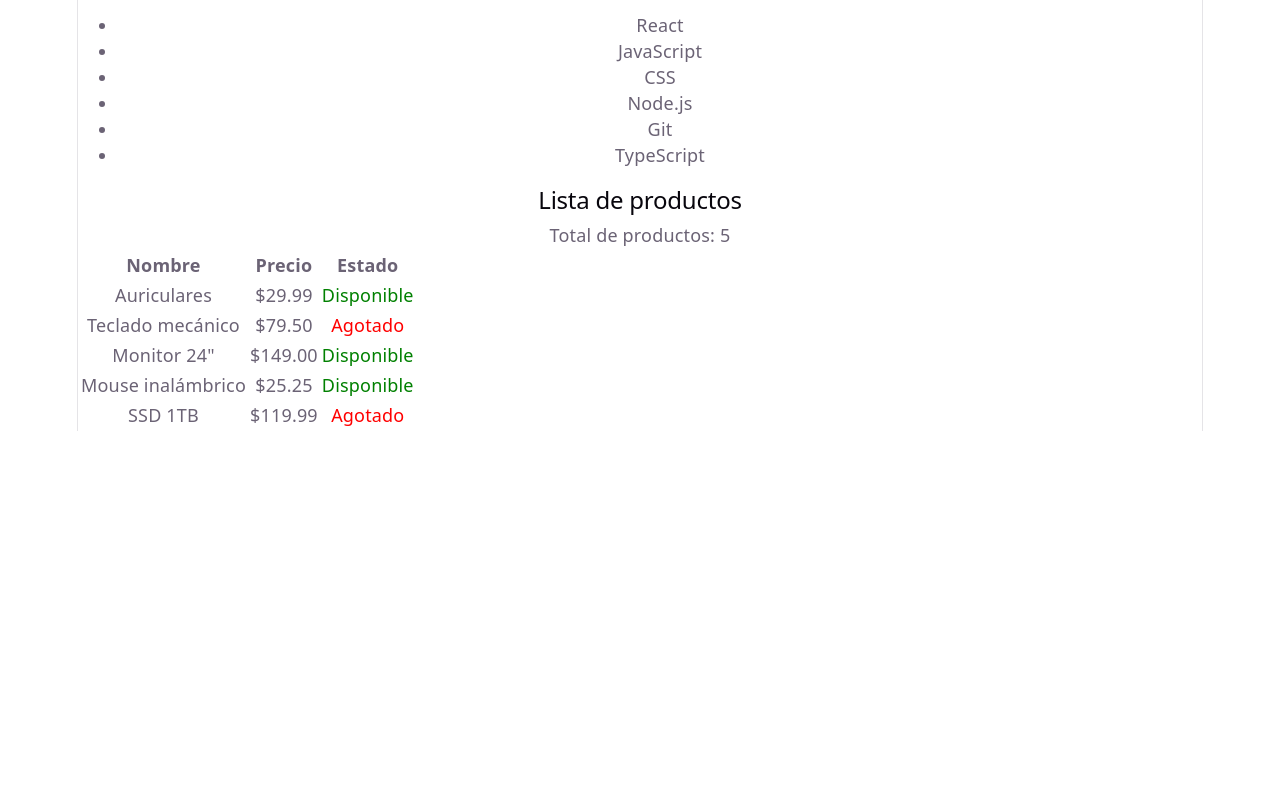
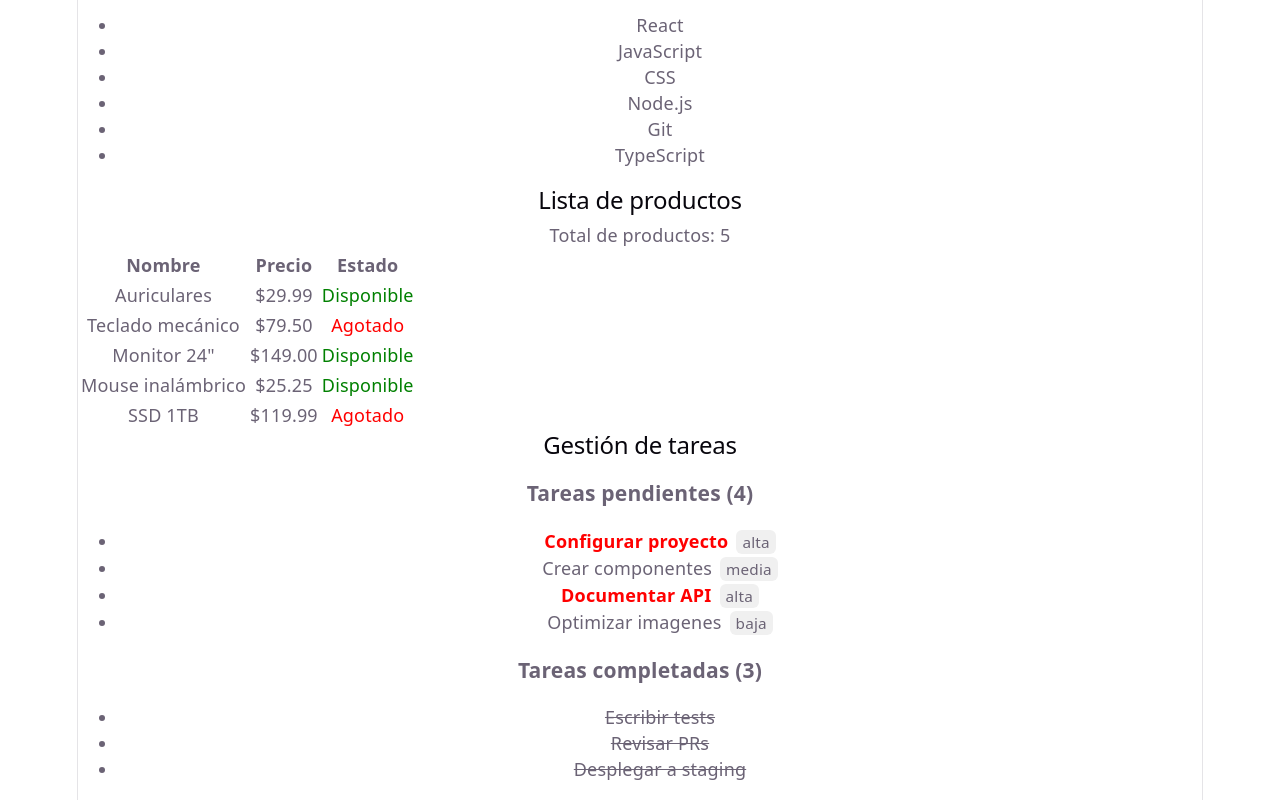
Before and after one commit to SkillR3X/mi-app-react, a React (Vite) app: page / in a window 1280 px wide. Shown: the part 475-1275 px from the top of the page. Before the commit the page ends 906 px from the top, so only its background shows below. Built offline with nearby package versions, Linux system fonts and the light colour scheme.

Commit message:
Ejercicio 7 laboratorio 2

```diff
--- a/src/App.jsx
+++ b/src/App.jsx
@@ -4,6 +4,7 @@ import EstadoPedido from './components/EstadoPedido'
 import MensajeBienvenida from './components/MensajeBienvenida'
 import ListaHabilidades from './components/ListaHabilidades'
 import ListaProductos from './components/ListaProductos'
+import ListaTareas from './components/ListaTareas'
 import './App.css'
 
 function App() {
@@ -15,6 +16,7 @@ function App() {
       <MensajeBienvenida />
       <ListaHabilidades />
       <ListaProductos />
+      <ListaTareas />
     </main>
   )
 }
--- /dev/null
+++ b/src/components/ListaTareas.jsx
@@ -0,0 +1,61 @@
+function ListaTareas() {
+  const tareas = [
+    { id: 1, titulo: 'Configurar proyecto', completada: false, prioridad: 'alta' },
+    { id: 2, titulo: 'Crear componentes', completada: false, prioridad: 'media' },
+    { id: 3, titulo: 'Escribir tests', completada: true, prioridad: 'baja' },
+    { id: 4, titulo: 'Documentar API', completada: false, prioridad: 'alta' },
+    { id: 5, titulo: 'Revisar PRs', completada: true, prioridad: 'media' },
+    { id: 6, titulo: 'Optimizar imagenes', completada: false, prioridad: 'baja' },
+    { id: 7, titulo: 'Desplegar a staging', completada: true, prioridad: 'alta' },
+  ]
+
+  const pendientes = tareas.filter((t) => !t.completada)
+  const completadas = tareas.filter((t) => t.completada)
+
+  return (
+    <section>
+      <h2>Gestión de tareas</h2>
+
+      <h3>Tareas pendientes ({pendientes.length})</h3>
+      {pendientes.length === 0 ? (
+        <p>No hay tareas pendientes</p>
+      ) : (
+        <ul>
+          {pendientes.map((t) => (
+            <li key={t.id}>
+              <span style={t.prioridad === 'alta' ? { color: 'red', fontWeight: 'bold' } : {}}>
+                {t.titulo}
+              </span>
+              <span
+                style={{
+                  marginLeft: 8,
+                  padding: '2px 6px',
+                  borderRadius: 6,
+                  background: '#f0f0f0',
+                  fontSize: '0.85em',
+                }}
+              >
+                {t.prioridad}
+              </span>
+            </li>
+          ))}
+        </ul>
+      )}
+
+      <h3>Tareas completadas ({completadas.length})</h3>
+      {completadas.length === 0 ? (
+        <p>No hay tareas completadas</p>
+      ) : (
+        <ul>
+          {completadas.map((t) => (
+            <li key={t.id} style={{ textDecoration: 'line-through' }}>
+              {t.titulo}
+            </li>
+          ))}
+        </ul>
+      )}
+    </section>
+  )
+}
+
+export default ListaTareas
```
